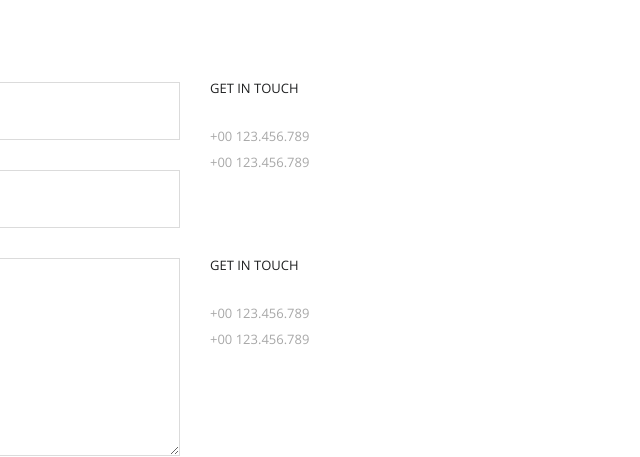
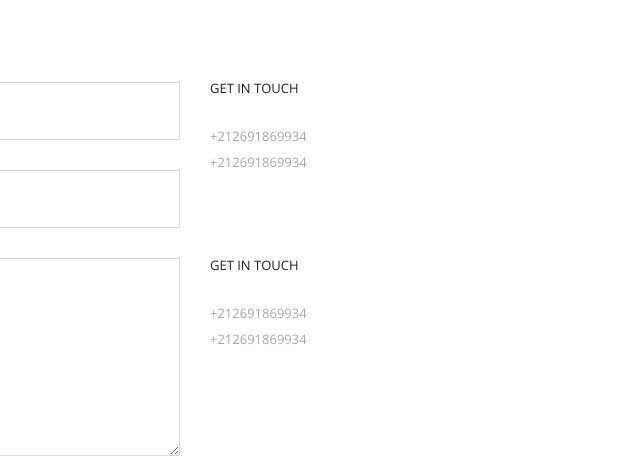
Before and after one commit to Amineabdallaoui/kasper_template, a plain HTML site: page index.html in a window 1280 px wide. Shown: the part 6644-7101 px from the top of the page, 640-1280 px from the left. Drawn offline with nearby package versions, Linux system fonts and the light colour scheme.

Commit message:
Update index.html

```diff
--- a/index.html
+++ b/index.html
@@ -708,12 +708,12 @@
                     <div class="col-md-4 col-sm-3 wow fadeInRight">
                         <div class="contact-details">
                             <span>GET IN TOUCH</span>
-                            <p>+00 123.456.789 <br> <br> +00 123.456.789</p>
+                            <p>+212691869934 <br> <br> +212691869934</p>
                         </div> <!-- end .contact-details -->
 
                         <div class="contact-details">
                             <span>GET IN TOUCH</span>
-                            <p>+00 123.456.789 <br> <br> +00 123.456.789</p>
+                            <p>+212691869934 <br> <br> +212691869934</p>
                         </div> <!-- end .contact-details -->
                     </div> <!-- .col-md-4 -->
 
```
